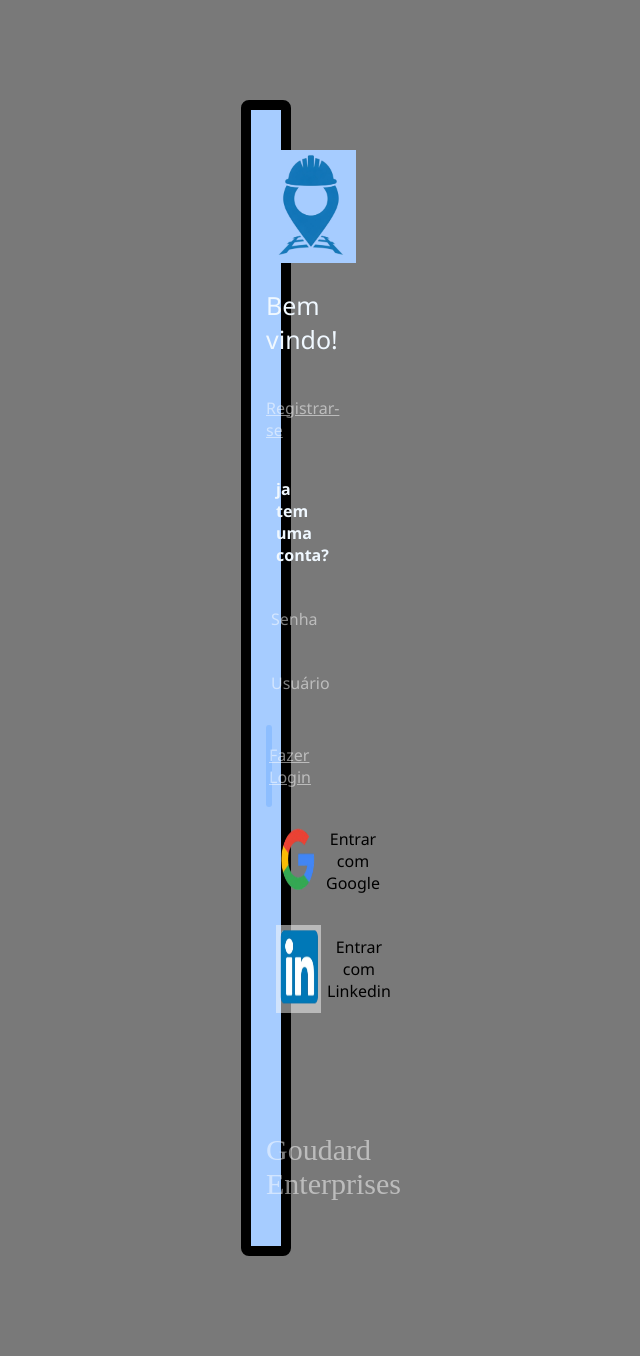
After one commit to EduardoDucci/vai-de-trem-hub, a PHP site: page /public/Login.html in a window 1280 px wide. The commit adds this page. Shown: the whole page, without its empty margins (467-1107 px from the left). Run offline with PHP 8.4, Linux system fonts and the light colour scheme.

Commit message:
terminando a organização das pastas e a tela de login

```diff
--- /dev/null
+++ b/public/Login.html
@@ -0,0 +1,50 @@
+<html lang="en">
+<head>
+    <meta charset="UTF-8">
+    <meta name="viewport" content="width=device-width, initial-scale=1.0">
+    <link rel="stylesheet" href="../style/style.css">
+    <title>Vai de Trem Hub</title>
+</head>
+<body>
+    <div id='celular'>
+
+        <div id='alinhar__texto'>
+         <img id='icone' src="../images/icons/icone__principal.png">
+         <p id='bem__vindo'>Bem vindo!</p>
+        </div>
+
+        <div class='idr'>
+            <p class="opacity">Registrar-se</p>
+        </div>
+
+       <h4 class="jc">ja tem uma conta?</h4>
+
+        <div class='id'>
+            <p class="opacity">Senha</p>
+        </div>
+
+        <div class='id'>
+            <p class="opacity">Usuário</p>
+        </div>
+
+        <div class='idl'>
+            <p class="opacity">Fazer Login</p>
+        </div>
+
+        <div class='ide'>
+            <img id="icone__google" src="../images/icons/google__icon.png">
+            <p>Entrar com Google</p>
+        </div>
+
+        <div class='ide'>
+            <img id="icone__linkedin" src="../images/icons/linkedin__icon.png">
+            <p>Entrar com Linkedin</p>
+        </div>
+
+        <div class='enterprise'>
+            <p>Goudard Enterprises</p>
+        </div>
+
+    </div>
+</body>
+</html>
--- a/style/style.css
+++ b/style/style.css
@@ -8,7 +8,8 @@ body{
 
 #celular{
     margin: 100px 700px;
-    padding: 50px 50px;
+    padding: 15px;
+    padding-top: 40px;
     background-color: #a6ccff;
     border-style: solid;
     border-width: 10px;
@@ -99,12 +100,13 @@ font-size: 25px;
 }
 
 .ide{
-    background-color: #539bf8;
+    background-color: white;
     padding: 0px;
     margin: 5px;
-    color: white;
+    color: black;
     font-family: 'Segoe UI', Tahoma, Geneva, Verdana, sans-serif;
     text-align: center;
+    display: flex;
 }
 
 .jc{
@@ -140,3 +142,13 @@ font-size: 25px;
     border-radius: 15px;
     text-align: center;
 }
+
+#icone__google{
+    width: 55px;
+}
+
+#icone__linkedin{
+    width: 45px;
+    margin: 5px;
+    margin-right: 6px;
+}
```
Also changed, not shown: index.html (+16 -33 lines), public/Registro.html (renamed from public/teladois.html, +4 -4 lines), public/telatres.html (deleted, +0 -31 lines), README.md (added), images/icons/google__icon.png (added), images/icons/icone__principal.png (renamed from images/Icone.png), images/icons/linkedin__icon.png (added), images/icons/trem__icon.png (renamed from images/trem__icon.png), 1 other file.
